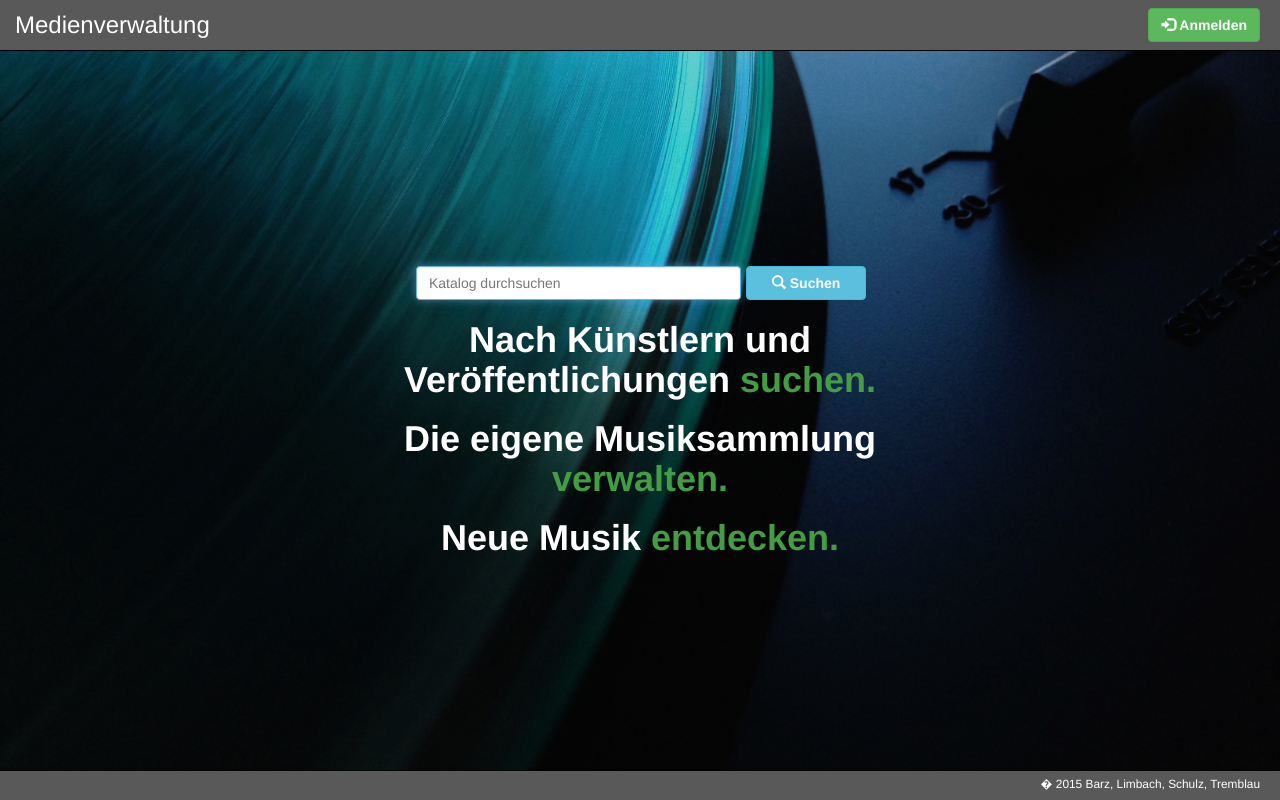
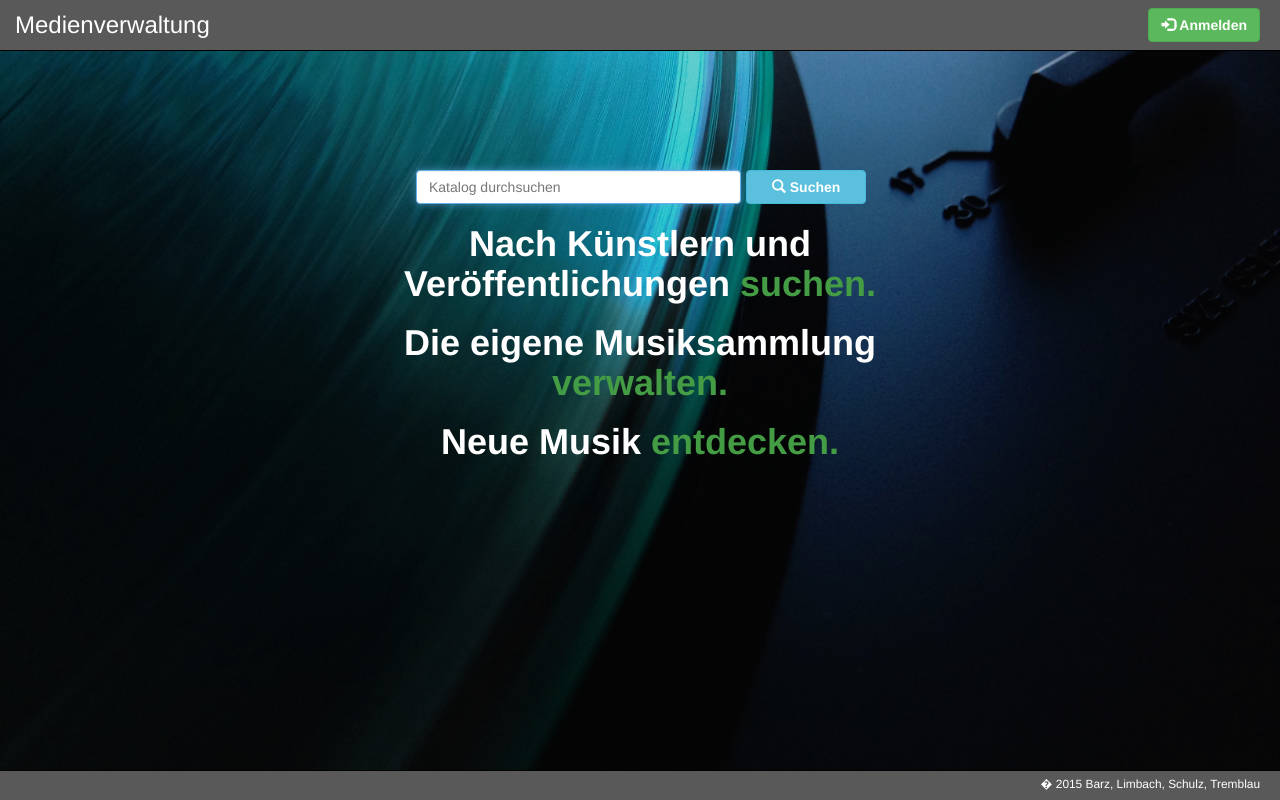
Before and after one commit to lim93/Medienverwaltung, a Java web app: page / in a window 1280 px wide. Run offline with Spring Boot 4, a stand-in JSP engine, Linux system fonts and the light colour scheme; the project's own start-up code is not run, and a stand-in starts its controllers and pages; some of the project's set-up classes (security, data sources, template engines, error pages and the like) are left out, and stand-ins take their place.

Commit message:
CSS Fix der Index-Seite

```diff
--- a/src/main/webapp/WEB-INF/views/index.jsp
+++ b/src/main/webapp/WEB-INF/views/index.jsp
@@ -31,30 +31,27 @@ a { /
 .centered {
 	width: 480px;
 	max-width: 100%;
-	height: 450px;
 	position: absolute;
-	top: 0;
-	bottom: 0;
+	top:20%;
 	left: 0;
 	right: 0;
 	margin-left: auto;
 	margin-right: auto;
-	margin-top: 20%;
-	margin-bottom: 40%;
 }
 
-html {
+.content {
+	position: absolute;
 	background: url(/medienverwaltung/resources/images/back.jpg) no-repeat
 		center center fixed;
-	-webkit-background-size: cover;
-	-moz-background-size: cover;
-	-o-background-size: cover;
+	width: 100%;
+	height: 100%;
+	min-height:500px;
 	background-size: cover;
 }
 
 body {
 	width: 100%;
-	height: 120%;
+	height: 100%;
 }
 
 h1 {
@@ -77,7 +74,7 @@ h1 {
 	<jsp:include page="navigation.jsp" />
 
 
-	<div id=content>
+	<div id=content class="content">
 
 
 
```
